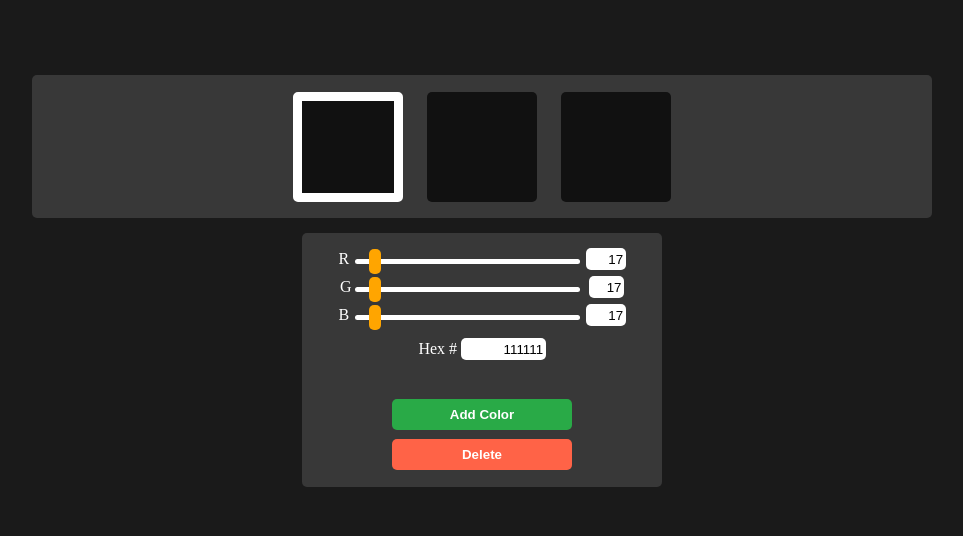
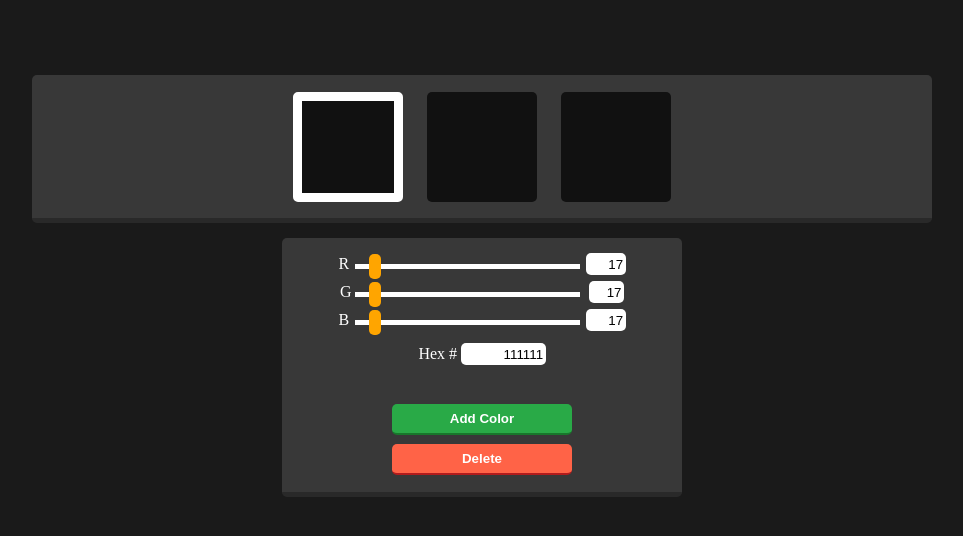
Before and after one commit to swablu/swablu.github.io, a plain HTML site: page index.html in a window 1280 px wide. Shown: the whole page, without its empty margins (158-1121 px from the left). Drawn offline with nearby package versions, Linux system fonts and the light colour scheme.

Commit message:
Final tweaks
Removed border radius on track because that was causing problems with
clicking of button.
Also added shaddow effects with border radius on buttons and windows.

```diff
--- a/css/main.css
+++ b/css/main.css
@@ -72,13 +72,38 @@ li{
 #settingsBox{
 
 	background: #383838;
-
-	width: 360px;
+	width: 400px;
 	margin: 0 auto;
 	margin-top: 15px;
 	text-align: center;
 	padding: 9px 0 17px ;
 	display: block;
+
+}
+
+/*********
+shadow effect
+*********/
+
+#settingsBox, ul{
+
+	border-bottom-style: solid;
+	border-bottom-color: #292929;
+	border-bottom-width: 5px;
+
+}
+
+#deleteButton{
+	border-bottom-style: solid;
+	border-bottom-color: #B21B1C;
+	border-bottom-width: 2px;
+}
+
+#addColor{
+
+	border-bottom-style: solid;
+	border-bottom-color: #18772B;
+	border-bottom-width: 2px;
 
 }
 
@@ -88,12 +113,11 @@ track
 input[type="range"]{
 	-webkit-appearance: none;
 	width: 225px;
-	border-radius: 5px;
+
 }
 
 input[type="range"]::-webkit-slider-runnable-track{
 
-	border-radius: 5px;
 	height: 5px;
 
 }
```
